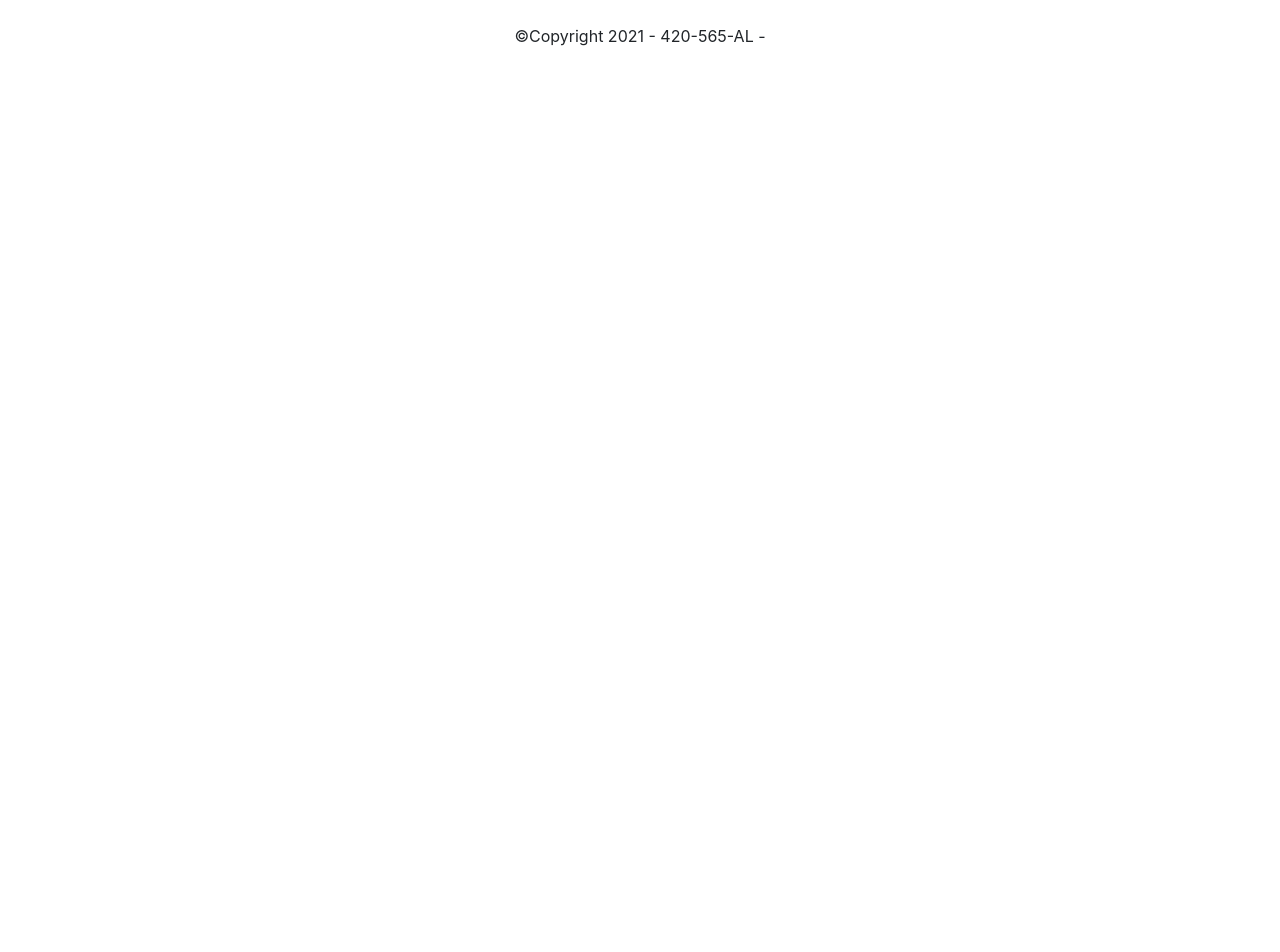
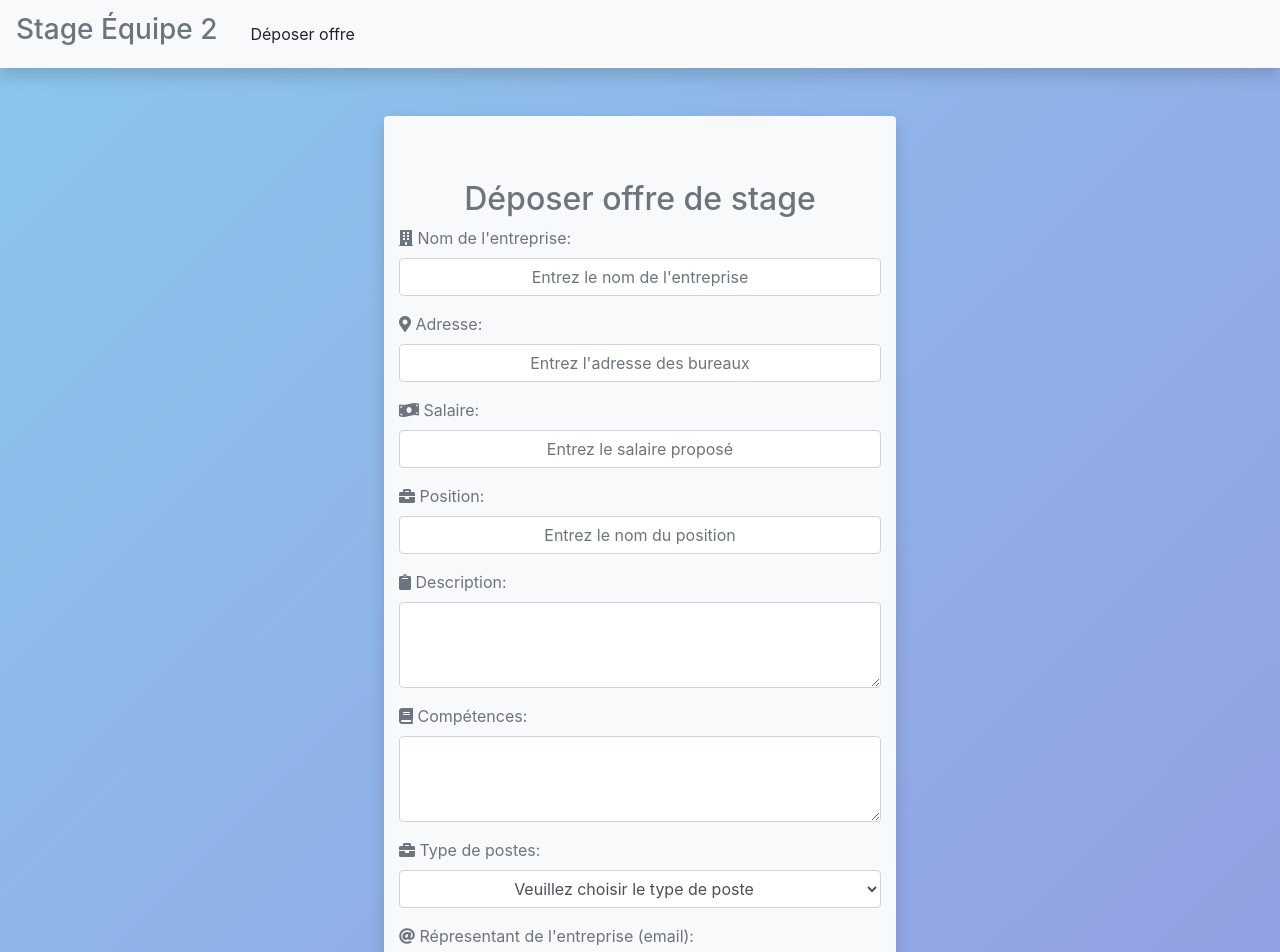
Before and after one commit to NicolasH-L/420-565-A21_ProjetIntegre_Equipe2, a React (Create React App) app in the folder React/projet_integre_equipe2/: page /MonitorOffer in a window 1280 px wide. Shown: the top 952 px of the page. Before the commit the page ends 800 px from the top, so only its background shows below. Built offline with nearby package versions, Linux system fonts and the light colour scheme.

Commit message:
EQ2-3 - Ajout de la redirection vers le formulaire du depot de stage pour le moniteur, ajout d'une navbar dedier pour le moniteur et modification du formulaire pour le depot de stage.

```diff
--- a/React/projet_integre_equipe2/src/App.js
+++ b/React/projet_integre_equipe2/src/App.js
@@ -5,6 +5,8 @@ import Registration from './components/Registration/Registration';
 import Login from './components/Login/Login';
 import AdminIntershipOffer from './components/AdminIntershipOffer';
 import Admin from './components/Admin';
+import Monitor from './components/Monitor';
+import MonitorInternshipOffer from './components/MonitorInternshipOffer';
 import Student from './components/Student';
 
 function App() {
@@ -20,6 +22,8 @@ function App() {
           <Route path = "/Registration" component={Registration}/>
           <Route path = "/Admin" component={Admin}/>
           <Route path = "/AdminOffer" component={AdminIntershipOffer}/>
+          <Route path = "/Monitor" component={Monitor}/>
+          <Route path = "/MonitorOffer" component={MonitorInternshipOffer}/>
           <Route path = "/Student" component={Student}/>
           <Footer/>
         </div>
--- a/React/projet_integre_equipe2/src/components/Form.css
+++ b/React/projet_integre_equipe2/src/components/Form.css
@@ -7,6 +7,10 @@
     margin-left: 30%;
     top: 0;
     bottom: 0;
+}
+
+select option[disabled]:first-child {
+	display: none;
 }
 
 @media only screen and (max-width: 1200px) and (min-width: 1001px) {
--- a/React/projet_integre_equipe2/src/components/MonitorInternshipOffer.js
+++ b/React/projet_integre_equipe2/src/components/MonitorInternshipOffer.js
@@ -1,6 +1,74 @@
 import React from 'react'
+import { useState } from 'react'
+import _ from 'lodash';
+import { useHistory } from "react-router-dom";
+import './Form.css'
+import { RegexPattern } from './RegexPattern';
+import MonitorNavbar from './MonitorNavbar';
 
 const MonitorInternshipOffer = ({ onAdd }) => {
+    const [offer, setOffer] = useState({
+        companyName: "", address: "", salary: "",
+        jobTitle: "", description: "", skills: "",
+        jobSchedules: "", workingHours: "", monitorEmail: ""
+    })
+    const [error, setError] = useState({
+        companyName: "", address: "", salary: "",
+        jobTitle: "", description: "", skills: "",
+        jobSchedules: "", workingHours: "", monitorEmail: ""
+    })
+    const history = useHistory();
+
+    const onSubmit = (e) => {
+        e.preventDefault()
+        if (!_.isEmpty(error.companyName) || !_.isEmpty(error.address) || !_.isEmpty(error.salary) ||
+            !_.isEmpty(error.jobTitle) || !_.isEmpty(error.description) || !_.isEmpty(error.skills) ||
+            !_.isEmpty(error.jobSchedules) || !_.isEmpty(error.workingHours) || !_.isEmpty(error.monitorEmail) ||
+            _.isEmpty(offer.companyName) || _.isEmpty(offer.address) || _.isEmpty(offer.salary) ||
+            _.isEmpty(offer.jobTitle) || _.isEmpty(offer.description) || _.isEmpty(offer.skills) ||
+            _.isEmpty(offer.jobSchedules) || _.isEmpty(offer.workingHours) || _.isEmpty(offer.monitorEmail)) {
+            alert("Veuillez remplir tous les champs!")
+            return
+        }
+
+        function submitOffer() {
+            onAdd(offer)
+                .then((data) => data.jobTitle != null ? history.push("/monitorsOfferList") : alert("Impossible de créer l'offre, veuillez réessayer!"))
+        }
+    }
+
+    const validateInput = (e) => {
+        let pattern
+        let inputError
+        let patternGeneral = RegexPattern.getPatternGeneral()
+        let patternEmail = RegexPattern.getPatternEmail()
+        let patternCompany = RegexPattern.getPatternCompany()
+        let patternNumber = RegexPattern.getPatternNumber()
+        if (e.target.name === "address" || e.target.name === "jobTitle" || e.target.name === "description" ||
+            e.target.name === "skills" || e.target.name === "jobSchedules")
+            pattern = new RegExp(patternGeneral)
+        else if (e.target.name === "companyName")
+            pattern = new RegExp(patternCompany)
+        else if (e.target.name === "monitorEmail")
+            pattern = new RegExp(patternEmail)
+        else if (e.target.name === "salary" || e.target.name === "workingHours")
+            pattern = new RegExp(patternNumber)
+
+        if (pattern === undefined)
+            return
+
+        if (!pattern.test(e.target.value) || e.target.value === "") {
+            e.target.style.borderColor = "red"
+            e.target.style.boxShadow = "0 1px 1px red inset, 0 0 8px red"
+            inputError = <strong className="text-danger"> Erreur <i className="fas fa-exclamation-circle text-danger fa-sm" ></i></strong>
+        } else {
+            e.target.style.borderColor = "#ced4da"
+            e.target.style.boxShadow = "none"
+            inputError = ""
+            setOffer({ ...offer, [e.target.name]: e.target.value })
+        }
+        setError({ ...error, [e.target.name]: inputError })
+    }
 
     return (
         <div className="grad">
@@ -43,8 +111,9 @@ const MonitorInternshipOffer = ({ onAdd }) => {
                             <label htmlFor="jobType" className="text-secondary"><i className="fas fa-briefcase"></i> Type de postes: </label>
                             {error.jobTitle !== "" ? error.jobTitle : ""}
                             <select className="form-control text-center" id="jobType" name="jobType" placeholder="Entrez le type de postes" onChange={validateInput} required >
-                                <option>Temps plein</option>
-                                <option>Temps partiel</option>
+                                <option value="" selected disabled>Veuillez choisir le type de poste</option>
+                                <option value="Temps plein">Temps plein</option>
+                                <option value="Temps partiel">Temps partiel</option>
                             </select>
                         </div>
                         <div className="form-group">
--- /dev/null
+++ b/React/projet_integre_equipe2/src/components/MonitorNavbar.js
@@ -0,0 +1,24 @@
+import React from 'react'
+import {Link} from 'react-router-dom'
+
+const MonitorNavbar = () => {
+    return (
+        <div>
+            <nav className="navbar navbar-expand-md bg-light shadow mb-5">
+                <a className="navbar-brand text-secondary"><h3>Stage Équipe 2</h3></a>
+                <button className="navbar-toggler" type="button" data-toggle="collapse" data-target="#navbarNavDropdown" aria-controls="navbarNavDropdown" aria-expanded="false" aria-label="Toggle navigation">
+                    <span className="fas fa-bars btn btn-outline-light"></span>
+                </button>
+                <div className="collapse navbar-collapse" id="navbarNavDropdown">
+                    <ul className="navbar-nav">
+                        <li className="nav-item mx-2">
+                            <Link className="nav-link btn btn-light" to="/">Déposer offre</Link>
+                        </li>
+                    </ul>
+                </div>
+            </nav>
+        </div>
+    )
+}
+
+export default MonitorNavbar
```
